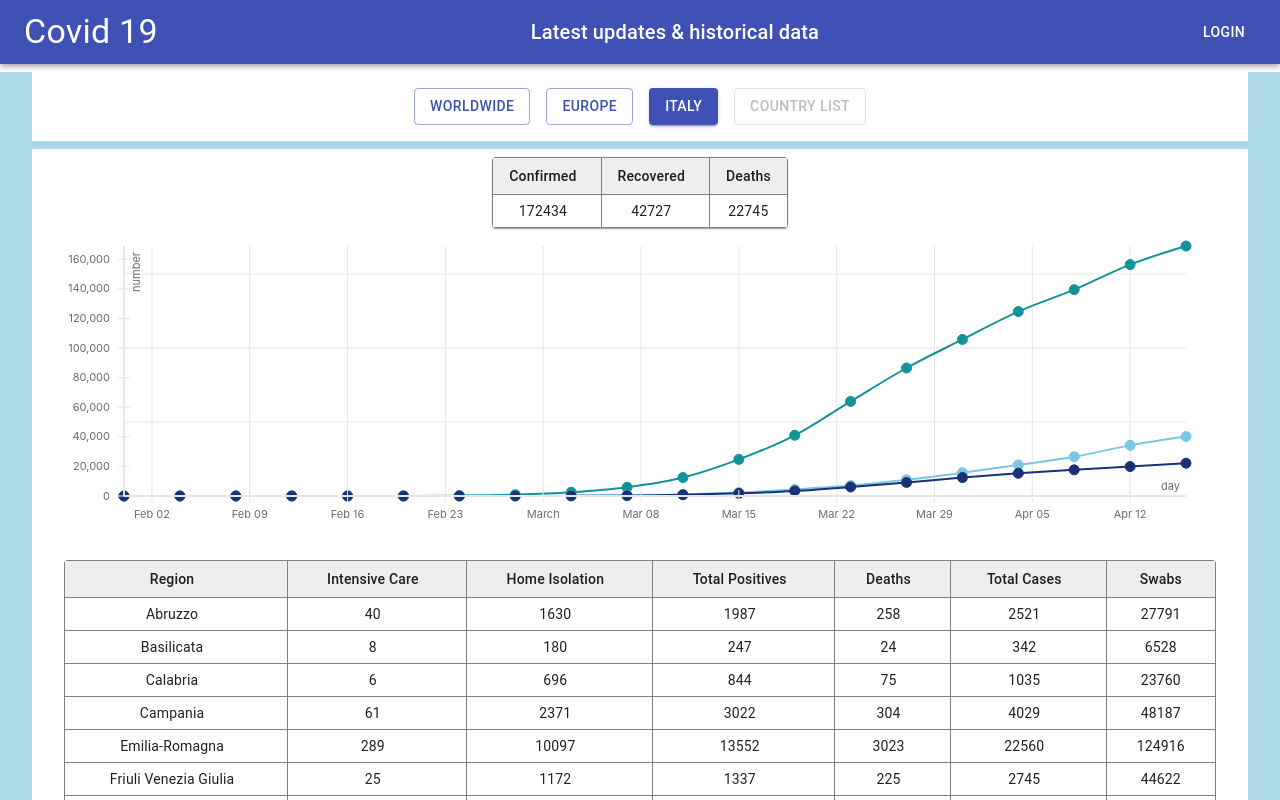
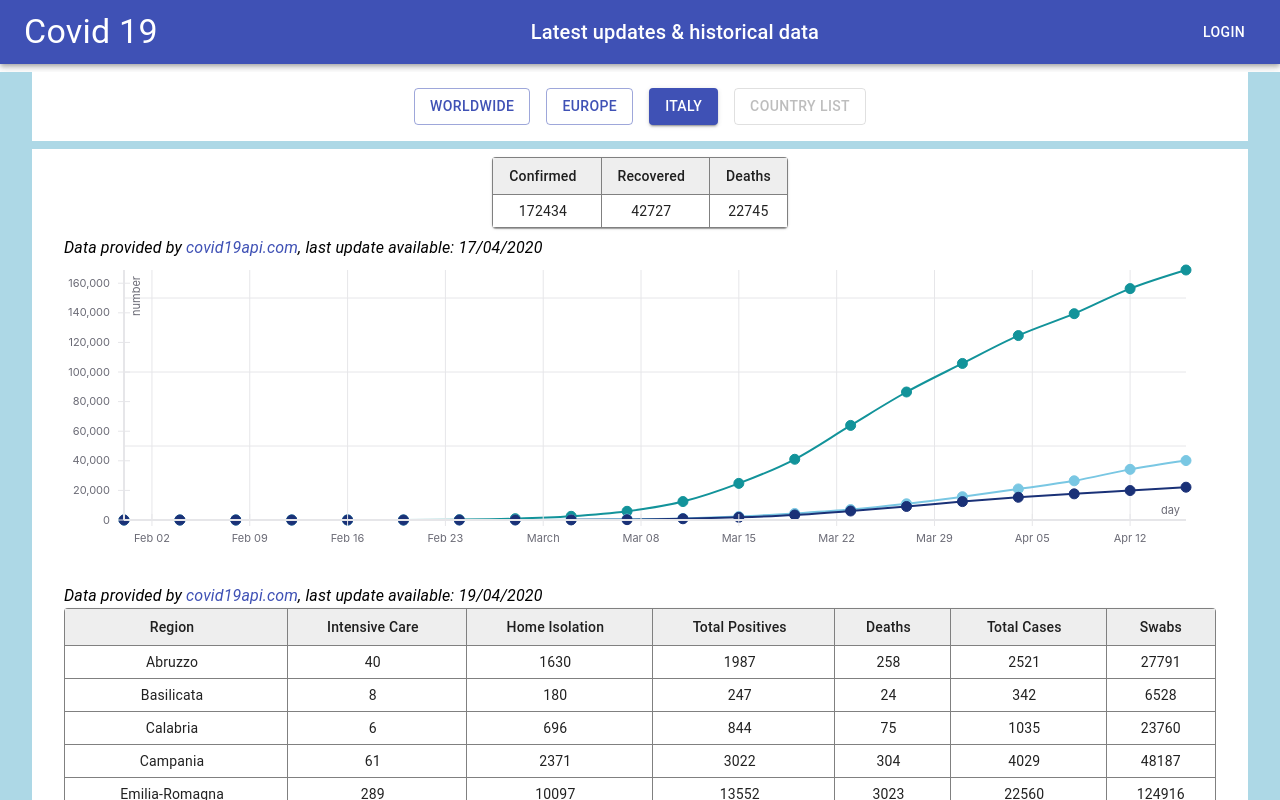
Before and after one commit to gianlucabaldin/covid19, a React (Create React App) app: page / in a window 1280 px wide. Shown: the top 800 px of the page. Built offline with nearby package versions, Linux system fonts and the light colour scheme.

Commit message:
+ consts file, + LastUpdate component

```diff
--- a/src/component/ItalyChart.jsx
+++ b/src/component/ItalyChart.jsx
@@ -13,6 +13,8 @@ import {
 import { Box } from '@material-ui/core';
 import Error from './Error';
 import { reduceData } from '../utils/chartUtils';
+import LastUpdate from './LastUpdate';
+import { COVDID_19_API } from '../utils/consts';
 
 const ItalyChart = ({ data, width = 500 }) => {
   const [hintValue, setHintValue] = useState(false);
@@ -40,6 +42,9 @@ const ItalyChart = ({ data, width = 500 }) => {
 
   return (
     <Box marginTop={1} marginBottom={3}>
+      {data && data.length > 0 && (
+        <LastUpdate date={data[data.length - 1].Date} href={COVDID_19_API} />
+      )}
       <XYPlot
         height={300}
         width={width || 800}
--- a/src/component/ItalyContainer.jsx
+++ b/src/component/ItalyContainer.jsx
@@ -69,6 +69,7 @@ const ItalyContainer = (props) => {
         bgcolor="background.paper"
       >
         <Summary {...summaryData} />
+
         {chartData && chartData.length > 0 && (
           <ItalyChart data={chartData} width={width} />
         )}
--- a/src/component/ItalyRegions.jsx
+++ b/src/component/ItalyRegions.jsx
@@ -7,10 +7,19 @@ import TableContainer from '@material-ui/core/TableContainer';
 import TableHead from '@material-ui/core/TableHead';
 import TableRow from '@material-ui/core/TableRow';
 import Paper from '@material-ui/core/Paper';
-import { Box, Hidden, withStyles, TableFooter } from '@material-ui/core';
+import {
+  Box,
+  Hidden,
+  withStyles,
+  TableFooter,
+  Link,
+  Typography,
+} from '@material-ui/core';
 import { grey } from '@material-ui/core/colors';
 import moment from 'moment';
 import Error from './Error';
+import { COVDID_19_API } from '../utils/consts';
+import LastUpdate from './LastUpdate';
 
 const useStyles = makeStyles({
   table: {
@@ -56,6 +65,7 @@ const ItalyRegions = ({ tableData, width }) => {
       width={width || 800}
       style={{ overflowY: 'scroll', paddingBottom: 10 }}
     >
+      <LastUpdate date={tableData[0].data} href={COVDID_19_API} />
       <TableContainer component={Paper}>
         <Table
           className={classes.table}
@@ -140,9 +150,6 @@ const ItalyRegions = ({ tableData, width }) => {
                 </TableRow>
               ))}
           </TableBody>
-          <TableFooter>
-            {/* Last update available: {moment(tableData[0].data)} */}
-          </TableFooter>
         </Table>
       </TableContainer>
     </Box>
--- /dev/null
+++ b/src/component/LastUpdate.jsx
@@ -0,0 +1,13 @@
+import React from 'react';
+import moment from 'moment';
+import { Link, Typography } from '@material-ui/core';
+
+// const LastUpdate = ({ date, href }) => {
+const LastUpdate = ({ date, href }) => (
+  <Typography style={{ fontStyle: 'italic' }}>
+    Data provided by <Link href={href}>{href}</Link>, last update available:{' '}
+    {moment(date, 'YYYY-MM-DD').format('DD/MM/YYYY')}
+  </Typography>
+);
+
+export default LastUpdate;
--- a/src/utils/chartUtils.js
+++ b/src/utils/chartUtils.js
@@ -1,4 +1,6 @@
-const DEFAUL_MAX_DATA_SIZE = 20;
+// const DEFAUL_MAX_DATA_SIZE = 20;
+
+import { DEFAUL_MAX_DATA_SIZE } from './consts';
 
 // In order to have a "readable" chart, reduce if too much input values
 export const reduceData = (data, maxSize = DEFAUL_MAX_DATA_SIZE) => {
--- /dev/null
+++ b/src/utils/consts.js
@@ -0,0 +1,9 @@
+export const DEFAUL_MAX_DATA_SIZE = 20;
+
+export const API_ITALY_HYSTORICAL =
+  'https://api.covid19api.com/total/dayone/country/italy';
+export const API_ITALY_REGION =
+  'https://openpuglia.org/api/?q=getdatapccovid-19';
+
+export const OPEN_PUGLIA_API = 'openpuglia.org';
+export const COVDID_19_API = 'covid19api.com';
--- a/src/utils/fetch.js
+++ b/src/utils/fetch.js
@@ -1,10 +1,6 @@
 import { mockItalyHistoricalResponse } from './mock/mockItalyHistoricalResponse';
 import { mockItalyRegionsResponse } from './mock/mockItalyRegionsResponse';
-
-export const API_ITALY_HYSTORICAL =
-  'https://api.covid19api.com/total/dayone/country/italy';
-export const API_ITALY_REGION =
-  'https://openpuglia.org/api/?q=getdatapccovid-19';
+import { API_ITALY_HYSTORICAL, API_ITALY_REGION } from './consts';
 
 export const fetchItalyHistoricalAll = async (mock = true) => {
   if (mock) {
```
Also changed, not shown: 1 other file (tests, documents, lock files or other folders).
